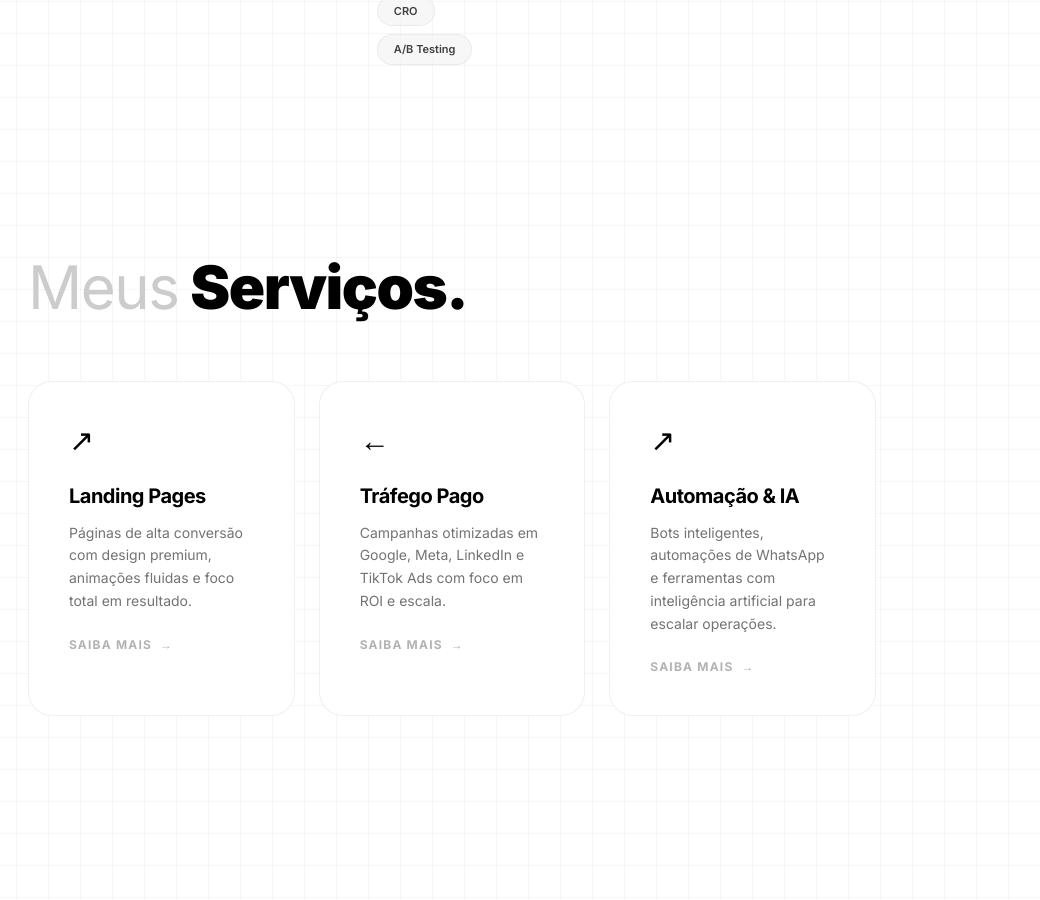
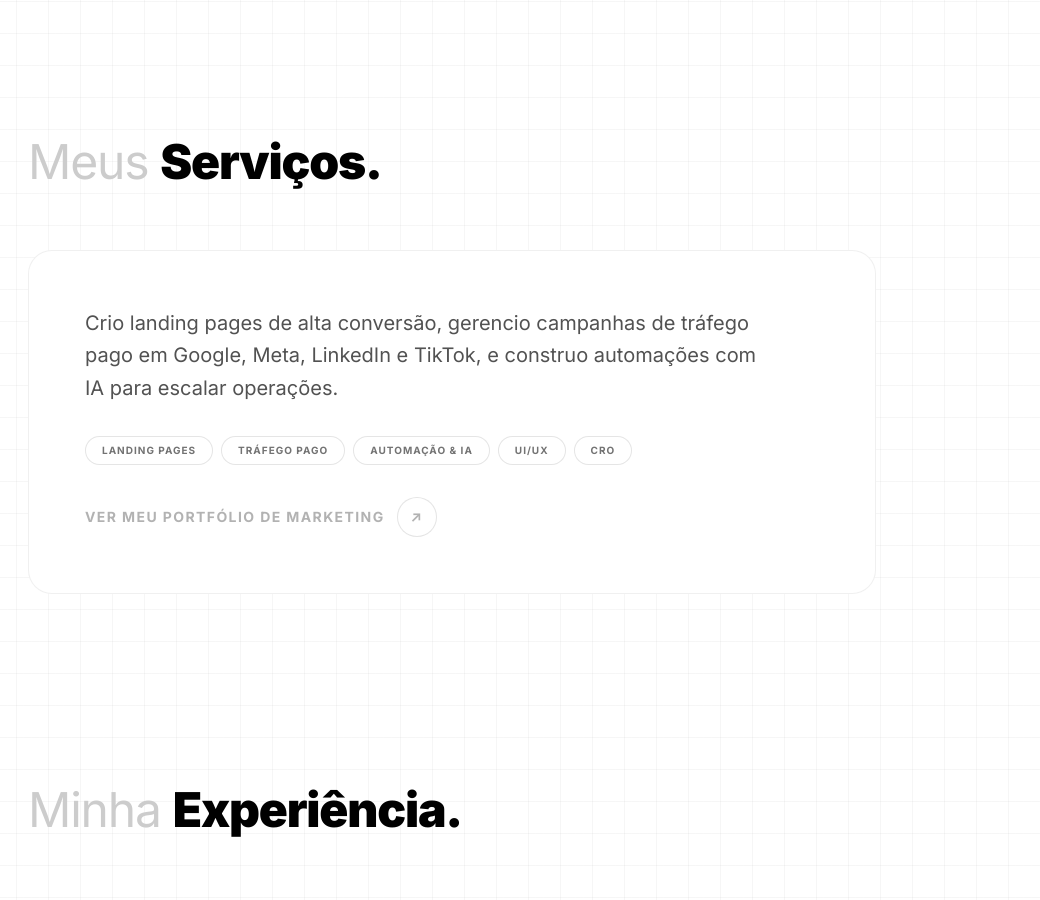
Before and after one commit to Rodriguestmo/portifolio, a Next.js app: page / in a window 1280 px wide. Shown: the part 1855-2755 px from the top of the page, without its empty margins (240-1280 px from the left). Built offline with nearby package versions, Linux system fonts and the light colour scheme.

Commit message:
fix: merge services card, reduce h1/h2 sizes, show tags, fix instagram handle

```diff
--- a/app/components/home/HomeClient.tsx
+++ b/app/components/home/HomeClient.tsx
@@ -112,7 +112,7 @@ export default function HomeClient() {
   const socials = [
     { label: "LinkedIn", href: "https://www.linkedin.com/in/thales-oliveira-rodrigues/", handle: "in/thales-oliveira-rodrigues" },
     { label: "GitHub", href: "https://github.com/Rodriguestmo", handle: "github.com/Rodriguestmo" },
-    { label: "Instagram", href: "#", handle: "@thalesmiguel" },
+    { label: "Instagram", href: "#", handle: "@thalesmiguelor" },
   ];
 
   const usefulLinks = [
@@ -191,7 +191,7 @@ export default function HomeClient() {
               <Image src="/images/perfil.png" alt="Thales Miguel" fill sizes="96px" className="object-cover object-[center_20%]" />
             </motion.div>
 
-            <h1 className="text-5xl md:text-[64px] lg:text-[72px] leading-[0.95] tracking-tighter overflow-hidden flex flex-wrap gap-x-3 md:gap-x-5 max-w-5xl">
+            <h1 className="text-4xl md:text-[52px] lg:text-[56px] leading-[0.95] tracking-tighter overflow-hidden flex flex-wrap gap-x-3 md:gap-x-4 max-w-5xl">
               <span className="block overflow-hidden pb-2">
                 <motion.span custom={0} initial="hidden" animate="visible" variants={wordVariants} className="inline-block text-[#cccccc] font-normal">Thales</motion.span>
               </span>
@@ -230,7 +230,7 @@ export default function HomeClient() {
             <motion.h2
               initial={{ opacity: 0, y: 20 }} whileInView={{ opacity: 1, y: 0 }} viewport={{ once: true, margin: "-100px" }}
               transition={{ duration: 0.8 }}
-              className="text-4xl md:text-6xl tracking-tight mb-16 flex flex-wrap gap-x-3 gap-y-1"
+              className="text-3xl md:text-5xl tracking-tight mb-16 flex flex-wrap gap-x-3 gap-y-1"
             >
               <span className="font-normal text-[#cccccc]">{isEn ? "About" : "Sobre"}</span>
               <span className="font-black text-black">{isEn ? "me." : "mim."}</span>
@@ -296,56 +296,39 @@ export default function HomeClient() {
             <motion.h2
               initial={{ opacity: 0, y: 20 }} whileInView={{ opacity: 1, y: 0 }} viewport={{ once: true, margin: "-100px" }}
               transition={{ duration: 0.8 }}
-              className="text-4xl md:text-6xl tracking-tight mb-16 flex flex-wrap gap-x-3 gap-y-1"
+              className="text-3xl md:text-5xl tracking-tight mb-16 flex flex-wrap gap-x-3 gap-y-1"
             >
               <span className="font-normal text-[#cccccc]">{isEn ? "My" : "Meus"}</span>
               <span className="font-black text-black">{isEn ? "Services." : "Serviços."}</span>
             </motion.h2>
 
-            <div className="grid md:grid-cols-3 gap-6">
-              {[
-                {
-                  titlePT: "Landing Pages",
-                  titleEN: "Landing Pages",
-                  descPT: "Páginas de alta conversão com design premium, animações fluidas e foco total em resultado.",
-                  descEN: "High-conversion pages with premium design, fluid animations, and total focus on results.",
-                  icon: "↗",
-                },
-                {
-                  titlePT: "Tráfego Pago",
-                  titleEN: "Paid Traffic",
-                  descPT: "Campanhas otimizadas em Google, Meta, LinkedIn e TikTok Ads com foco em ROI e escala.",
-                  descEN: "Optimized campaigns on Google, Meta, LinkedIn and TikTok Ads focused on ROI and scale.",
-                  icon: "←",
-                },
-                {
-                  titlePT: "Automação & IA",
-                  titleEN: "Automation & AI",
-                  descPT: "Bots inteligentes, automações de WhatsApp e ferramentas com inteligência artificial para escalar operações.",
-                  descEN: "Smart bots, WhatsApp automations, and AI-powered tools to scale operations.",
-                  icon: "↗",
-                },
-              ].map((service, i) => (
             <motion.a
-                  key={service.titleEN}
               href="/marketing"
               initial={{ opacity: 0, y: 30 }}
               whileInView={{ opacity: 1, y: 0 }}
               viewport={{ once: true, margin: "-50px" }}
-                  transition={{ delay: i * 0.1, duration: 0.6, type: "spring", stiffness: 100 }}
-                  className="group relative bg-white border border-black/[0.06] rounded-[24px] p-8 md:p-10 hover:shadow-[0_30px_60px_-15px_rgba(0,0,0,0.08)] transition-all duration-500 cursor-pointer overflow-hidden"
+              transition={{ duration: 0.6, type: "spring", stiffness: 100 }}
+              className="group relative block bg-white border border-black/[0.06] rounded-[24px] p-10 md:p-14 hover:shadow-[0_40px_80px_-20px_rgba(0,0,0,0.08)] transition-all duration-500 cursor-pointer overflow-hidden"
             >
               <div className="absolute inset-0 bg-neutral-50 opacity-0 group-hover:opacity-100 transition-opacity duration-500 -z-10" />
-                  <span className="text-3xl mb-6 block">{service.icon}</span>
-                  <h3 className="text-xl font-bold tracking-tight mb-3 group-hover:translate-x-1 transition-transform duration-300">{isEn ? service.titleEN : service.titlePT}</h3>
-                  <p className="text-neutral-500 text-sm leading-relaxed mb-6">{isEn ? service.descEN : service.descPT}</p>
-                  <span className="text-xs font-bold uppercase tracking-widest text-black/30 group-hover:text-black transition-colors duration-300 flex items-center gap-2">
-                    {isEn ? "Learn more" : "Saiba mais"}
-                    <span className="group-hover:translate-x-1 transition-transform duration-300">→</span>
+
+              <p className="text-lg md:text-xl text-neutral-600 leading-relaxed mb-8 max-w-2xl">
+                {isEn
+                  ? "I design high-conversion landing pages, manage paid traffic campaigns across Google, Meta, LinkedIn & TikTok, and build AI-powered automations to scale operations."
+                  : "Crio landing pages de alta conversão, gerencio campanhas de tráfego pago em Google, Meta, LinkedIn e TikTok, e construo automações com IA para escalar operações."}
+              </p>
+
+              <div className="flex flex-wrap gap-2 mb-8">
+                {["Landing Pages", isEn ? "Paid Traffic" : "Tráfego Pago", isEn ? "Automation & AI" : "Automação & IA", "UI/UX", "CRO"].map(tag => (
+                  <span key={tag} className="px-4 py-1.5 border border-black/10 bg-white rounded-full text-[10px] font-bold uppercase tracking-widest text-neutral-500">{tag}</span>
+                ))}
+              </div>
+
+              <span className="text-sm font-bold uppercase tracking-widest text-black/30 group-hover:text-black transition-colors duration-300 flex items-center gap-3">
+                {isEn ? "See my marketing portfolio" : "Ver meu portfólio de marketing"}
+                <span className="h-10 w-10 rounded-full border border-black/10 bg-white flex items-center justify-center group-hover:bg-black group-hover:text-white group-hover:border-black group-hover:scale-110 transition-all duration-500">↗</span>
               </span>
             </motion.a>
-              ))}
-            </div>
           </section>
 
           {/* ── 3. EXPERIÊNCIA ── */}
@@ -353,7 +336,7 @@ export default function HomeClient() {
             <motion.h2
               initial={{ opacity: 0, y: 20 }} whileInView={{ opacity: 1, y: 0 }} viewport={{ once: true, margin: "-100px" }}
               transition={{ duration: 0.8 }}
-              className="text-4xl md:text-6xl tracking-tight mb-16 flex flex-wrap gap-x-3 gap-y-1"
+              className="text-3xl md:text-5xl tracking-tight mb-16 flex flex-wrap gap-x-3 gap-y-1"
             >
               <span className="font-normal text-[#cccccc]">{isEn ? "My" : "Minha"}</span>
               <span className="font-black text-black">{isEn ? "Experience." : "Experiência."}</span>
@@ -417,7 +400,7 @@ export default function HomeClient() {
             <motion.h2
               initial={{ opacity: 0, y: 20 }} whileInView={{ opacity: 1, y: 0 }} viewport={{ once: true, margin: "-100px" }}
               transition={{ duration: 0.8 }}
-              className="text-4xl md:text-6xl tracking-tight mb-16 flex flex-wrap gap-x-3 gap-y-1"
+              className="text-3xl md:text-5xl tracking-tight mb-16 flex flex-wrap gap-x-3 gap-y-1"
             >
               <span className="font-normal text-[#cccccc]">{isEn ? "Open" : "Projetos"}</span>
               <span className="font-black text-black">{isEn ? "Projects." : "Abertos."}</span>
@@ -441,7 +424,7 @@ export default function HomeClient() {
                     <h3 className="text-2xl md:text-3xl font-bold tracking-tight group-hover:translate-x-4 transition-transform duration-500 ease-out">{p.title}</h3>
                   </div>
                   <div className="flex flex-wrap items-center gap-4 md:gap-8">
-                    <div className="flex flex-wrap gap-1 md:gap-2 opacity-100 md:opacity-0 md:-translate-x-4 group-hover:opacity-100 group-hover:translate-x-0 transition-all duration-500 delay-100">
+                    <div className="flex flex-wrap gap-1 md:gap-2">
                       {p.tags.map(tag => (
                         <span key={tag} className="px-3 md:px-4 py-1.5 border border-black/10 bg-white rounded-full text-[10px] font-bold uppercase tracking-widest text-neutral-500 shadow-sm">{tag}</span>
                       ))}
@@ -458,7 +441,7 @@ export default function HomeClient() {
             <motion.h2
               initial={{ opacity: 0, y: 20 }} whileInView={{ opacity: 1, y: 0 }} viewport={{ once: true, margin: "-100px" }}
               transition={{ duration: 0.8 }}
-              className="text-4xl md:text-6xl tracking-tight mb-16 flex flex-wrap gap-x-3 gap-y-1"
+              className="text-3xl md:text-5xl tracking-tight mb-16 flex flex-wrap gap-x-3 gap-y-1"
             >
               <span className="font-normal text-[#cccccc]">{isEn ? "My" : "Meus"}</span>
               <span className="font-black text-black">{isEn ? "Articles." : "Artigos."}</span>
```
Lines whose indentation alone changed are shown as unchanged.
